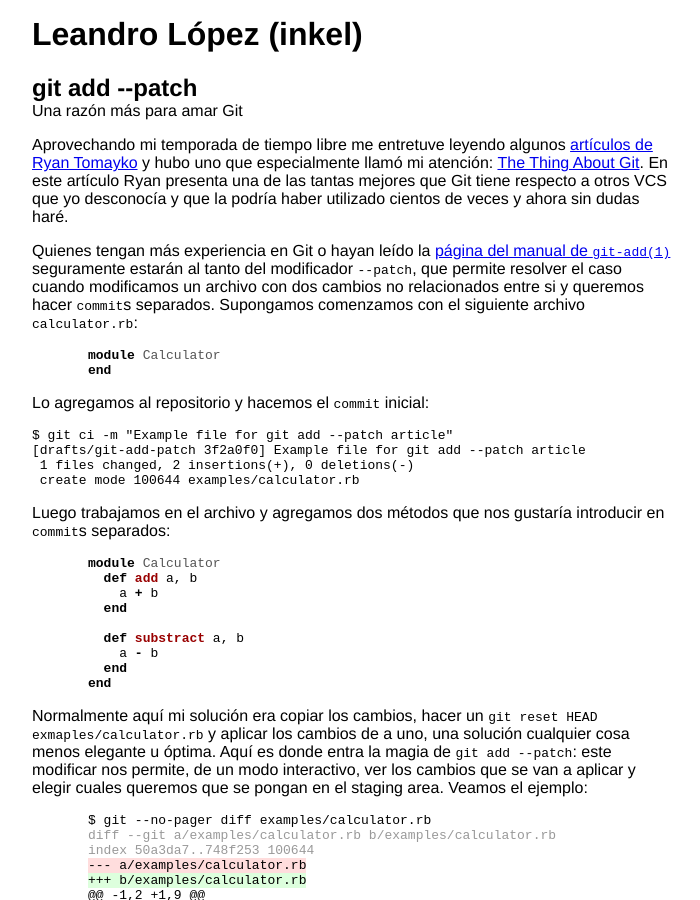
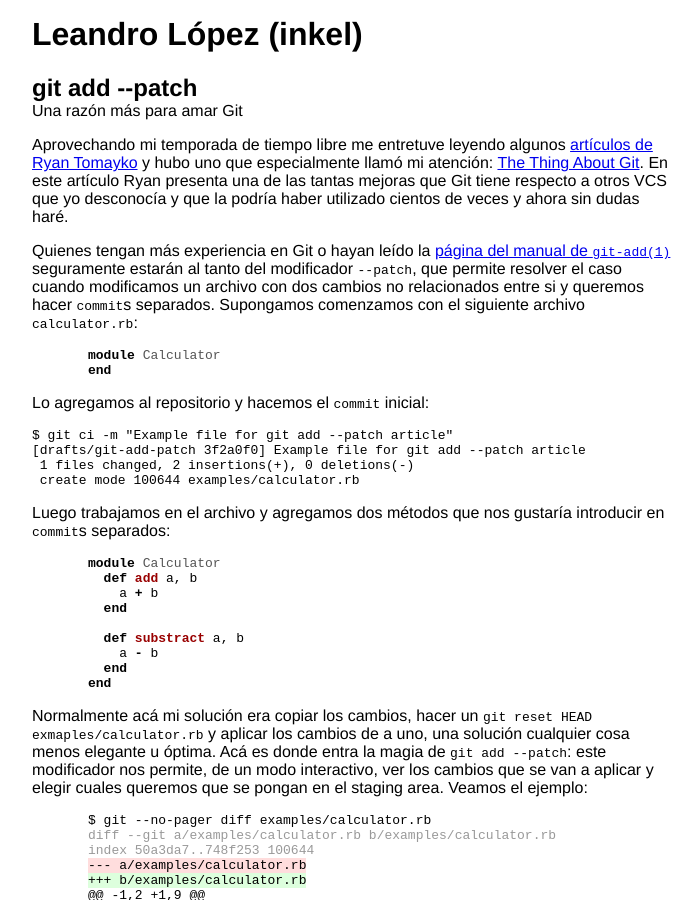
Before and after one commit to inkel/inkel.github.io, a Jekyll site: the page built from _posts/2011-06-07-git-add-patch.md, in a window 1280 px wide and 900 px high. Shown: the whole window, without its empty margins (288-988 px from the left). Built offline with Jekyll 4.4.1, drawn with Linux system fonts in a browser that asks for light colours; some web fonts are replaced; Markdown is read by kramdown in place of the engine named in the settings; some of the changed text lies outside the part shown.

Commit message:
Change text styling/typos

```diff
--- a/_posts/2011-06-07-git-add-patch.md
+++ b/_posts/2011-06-07-git-add-patch.md
@@ -4,7 +4,7 @@
 description: Una razón más para amar Git
 ---
 
-Aprovechando mi temporada de tiempo libre me entretuve leyendo algunos [artículos de Ryan Tomayko](http://tomayko.com/writings/) y hubo uno que especialmente llamó mi atención: [The Thing About Git](http://tomayko.com/writings/the-thing-about-git). En este artículo Ryan presenta una de las tantas mejores que Git tiene respecto a otros VCS que yo desconocía y que la podría haber utilizado cientos de veces y ahora sin dudas haré.
+Aprovechando mi temporada de tiempo libre me entretuve leyendo algunos [artículos de Ryan Tomayko](http://tomayko.com/writings/) y hubo uno que especialmente llamó mi atención: [The Thing About Git](http://tomayko.com/writings/the-thing-about-git). En este artículo Ryan presenta una de las tantas mejoras que Git tiene respecto a otros VCS que yo desconocía y que la podría haber utilizado cientos de veces y ahora sin dudas haré.
 
 Quienes tengan más experiencia en Git o hayan leído la [página del manual de `git-add(1)`](http://www.kernel.org/pub/software/scm/git/docs/git-add.html) seguramente estarán al tanto del modificador `--patch`, que permite resolver el caso cuando modificamos un archivo con dos cambios no relacionados entre si y queremos hacer `commit`s separados. Supongamos comenzamos con el siguiente archivo `calculator.rb`:
 
@@ -36,7 +36,7 @@
 end
 {% endhighlight %}
 
-Normalmente aquí mi solución era copiar los cambios, hacer un `git reset HEAD exmaples/calculator.rb` y aplicar los cambios de a uno, una solución cualquier cosa menos elegante u óptima. Aquí es donde entra la magia de `git add --patch`: este modificar nos permite, de un modo interactivo, ver los cambios que se van a aplicar y elegir cuales queremos que se pongan en el staging area. Veamos el ejemplo:
+Normalmente acá mi solución era copiar los cambios, hacer un `git reset HEAD exmaples/calculator.rb` y aplicar los cambios de a uno, una solución cualquier cosa menos elegante u óptima. Acá es donde entra la magia de `git add --patch`: este modificador nos permite, de un modo interactivo, ver los cambios que se van a aplicar y elegir cuales queremos que se pongan en el staging area. Veamos el ejemplo:
 
 {% highlight diff %}
 $ git --no-pager diff examples/calculator.rb
```
Also changed, not shown: other parts of _posts/2011-06-07-git-add-patch.md (+1 -1 lines).
